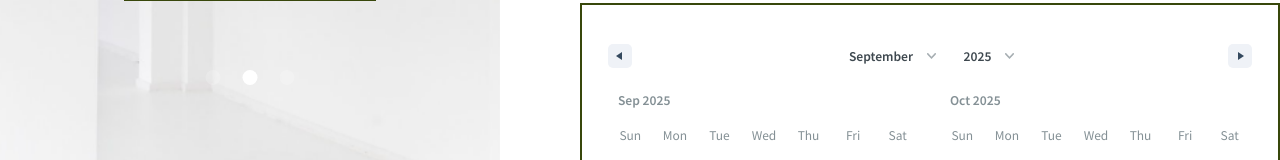
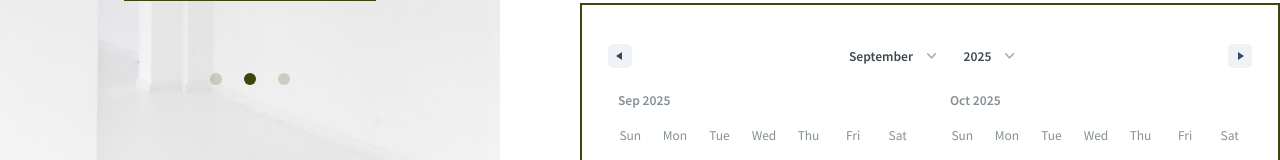
Before and after one commit to iamlouxu/hotel-web, a React (Vite) app: page /shopping in a window 1280 px wide. Shown: the part 607-767 px from the top of the page. Built offline with nearby package versions, Linux system fonts and the light colour scheme.

Commit message:
update:change pagination color

```diff
--- a/src/components/Swiper.jsx
+++ b/src/components/Swiper.jsx
@@ -33,7 +33,7 @@ export function TheSwiper2() {
       <Swiper
         modules={[Pagination, Autoplay]}
         autoplay={{ delay: 4000, disableOnInteraction: false }}
-        pagination={{ clickable: true, el: ".pagination-position" }}
+        pagination={{ clickable: true, el: ".Shopping-position" }}
         className="absolute inset-0 h-full w-full"
       >
         {obj.roomtype.map((item) => (
--- a/src/index.css
+++ b/src/index.css
@@ -25,3 +25,9 @@
   height: 15px !important;
   margin: 0 11px !important;
 }
+.Shopping-position .swiper-pagination-bullet {
+  background: #38470b !important;
+  width: 12px !important;
+  height: 12px !important;
+  margin: 0 11px !important;
+}
--- a/src/pages/Shopping.jsx
+++ b/src/pages/Shopping.jsx
@@ -24,7 +24,7 @@ function Shopping() {
           <div className=" w-[500px] h-full">
             <TheSwiper2 />
             <div className="absolute left-1/2 top-[68%] -translate-x-1/2 -translate-y-1/2 z-10">
-              <div className="pagination-position"></div>
+              <div className="Shopping-position"></div>
             </div>
           </div>
           <div className="absolute z-10 inset-0 flex items-start justify-start pt-[87px] pl-[146px]">
```
